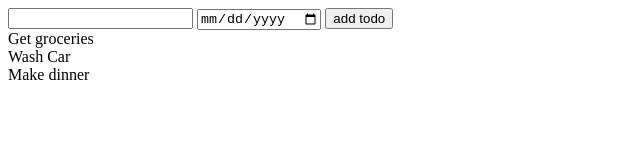
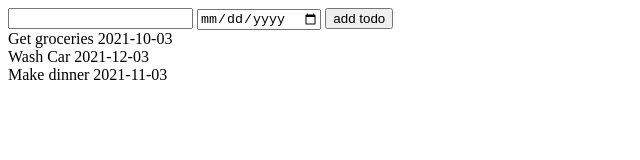
Before and after one commit to StoneHappy/js-begin, a plain HTML site: page index.html in a window 1280 px wide. Shown: the whole page, without its empty margins (0-640 px from the left). Drawn offline with Linux system fonts and the light colour scheme.

Commit message:
✨ feat: add date

```diff
--- a/index.html
+++ b/index.html
@@ -17,15 +17,15 @@
     let todos = [
       {
         title: 'Get groceries',
-        duDate: '2021-10-03'
+        dueDate: '2021-10-03'
       },
       {
         title: 'Wash Car',
-        duDate: '2021-12-03'
+        dueDate: '2021-12-03'
       },
       {
         title: 'Make dinner',
-        duDate: '2021-11-03'
+        dueDate: '2021-11-03'
       }
     ];
 
@@ -43,7 +43,7 @@
 
       todos.forEach(function (todo) {
         let element = document.createElement('div');
-        element.innerHTML = todo.title;
+        element.innerHTML = todo.title + ' ' + todo.dueDate;
         let todolist = document.getElementById('todo-list');
         todolist.appendChild(element);
       })
```
